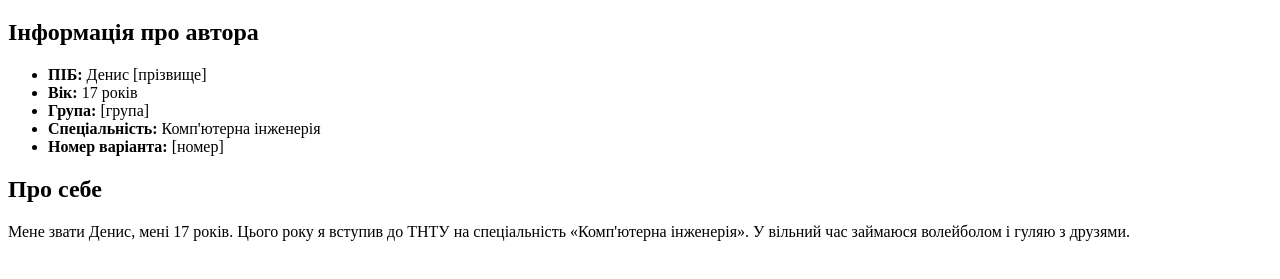
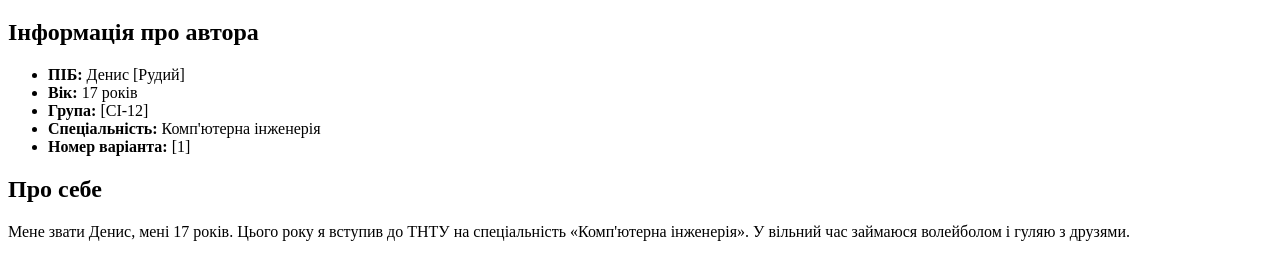
Before and after one commit to denisrudij874-star/oki-2027-lab8, a plain HTML site: page index.html in a window 1280 px wide. Shown: the part 87-366 px from the top of the page. Drawn offline with Linux system fonts and the light colour scheme.

Commit message:
Update index.html

```diff
--- a/index.html
+++ b/index.html
@@ -16,11 +16,11 @@
 
   <h2>Інформація про автора</h2>
   <ul>
-    <li><strong>ПІБ:</strong> Денис [прізвище]</li>
+    <li><strong>ПІБ:</strong> Денис [Рудий]</li>
     <li><strong>Вік:</strong> 17 років</li>
-    <li><strong>Група:</strong> [група]</li>
+    <li><strong>Група:</strong> [CI-12]</li>
     <li><strong>Спеціальність:</strong> Комп'ютерна інженерія</li>
-    <li><strong>Номер варіанта:</strong> [номер]</li>
+    <li><strong>Номер варіанта:</strong> [1]</li>
   </ul>
 
   <h2>Про себе</h2>
```
